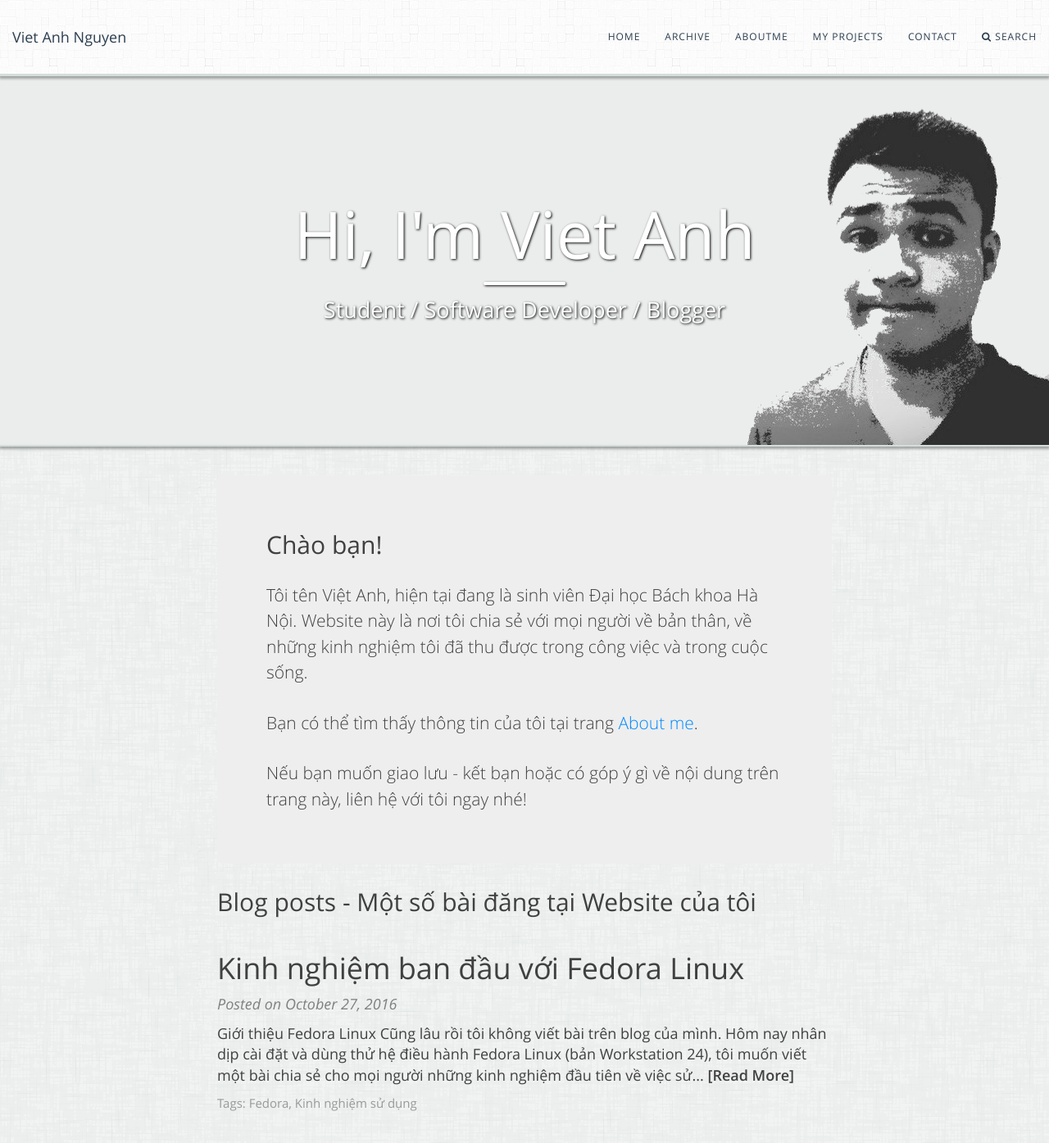
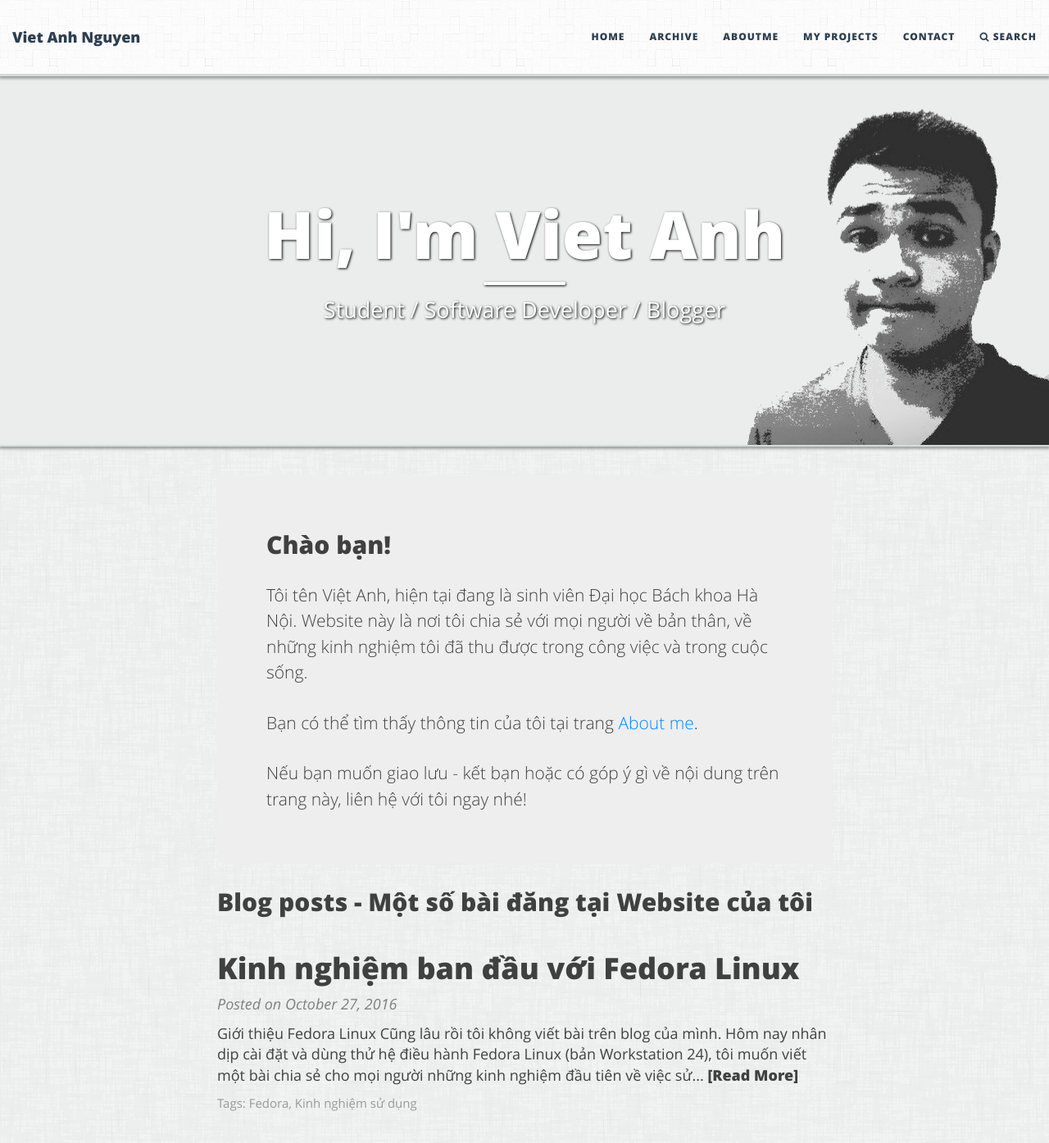
Before and after one commit to diglink/vietanhdev.github.io, a Jekyll site: the page built from index.html, in a window 1280 px wide and 1400 px high. Shown: the top 1395 px of the window at 82% size. Built offline with Jekyll 4.4.1, drawn with Linux system fonts in a browser that asks for light colours; the list of posts is cut into pages by our own code.

Commit message:
Revert "update font-weight"
This reverts commit 5cfaf91d8f88f6b275863d9d93d95e3462bef6fc.

```diff
--- a/css/main.css
+++ b/css/main.css
@@ -1,9 +1,9 @@
 ---
 layout: null
 ---
-{% include css/normalize.min.css %}
 {% include css/font1.min.css %} /*Lora:400,700,400italic,700italic*/
 {% include css/font2.min.css %} /*Open+Sans:300italic,400italic,600italic,700italic,800italic,400,300,600,700,800*/
+{% include css/normalize.min.css %}
 {% include css/bootstrap.min.css %}
 {% include css/bootstrap-social.min.css %}
 {% include css/pygment_highlights.min.css %}
@@ -28,7 +28,7 @@ p a {
 }
 h1,h2,h3,h4,h5,h6 {
   font-family: 'Open Sans', 'Helvetica Neue', Helvetica, Arial, sans-serif;
-  font-weight: 400;
+  font-weight: 800;
 }
 a {
   color: #008AFF;
@@ -122,7 +122,7 @@ img {
 
 .navbar-custom .navbar-brand,
 .navbar-custom .nav li a {
-  font-weight: 400;
+  font-weight: 800;
   color: #2C3E50;
 }
 
@@ -293,7 +293,7 @@ footer .theme-by {
   font-family: 'Open Sans', 'Helvetica Neue', Helvetica, Arial, sans-serif;
 }
 .post-preview .post-read-more {
-  font-weight: 600;
+  font-weight: 800;
 }
 
 @media only screen and (min-width: 768px) {
@@ -499,7 +499,7 @@ footer .theme-by {
   font-family: 'Open Sans', 'Helvetica Neue', Helvetica, Arial, sans-serif;
   text-transform: uppercase;
   font-size: 14px;
-  font-weight: 400;
+  font-weight: 800;
   letter-spacing: 1px;
   padding: 10px 5px;
   background: #FFF;
```
